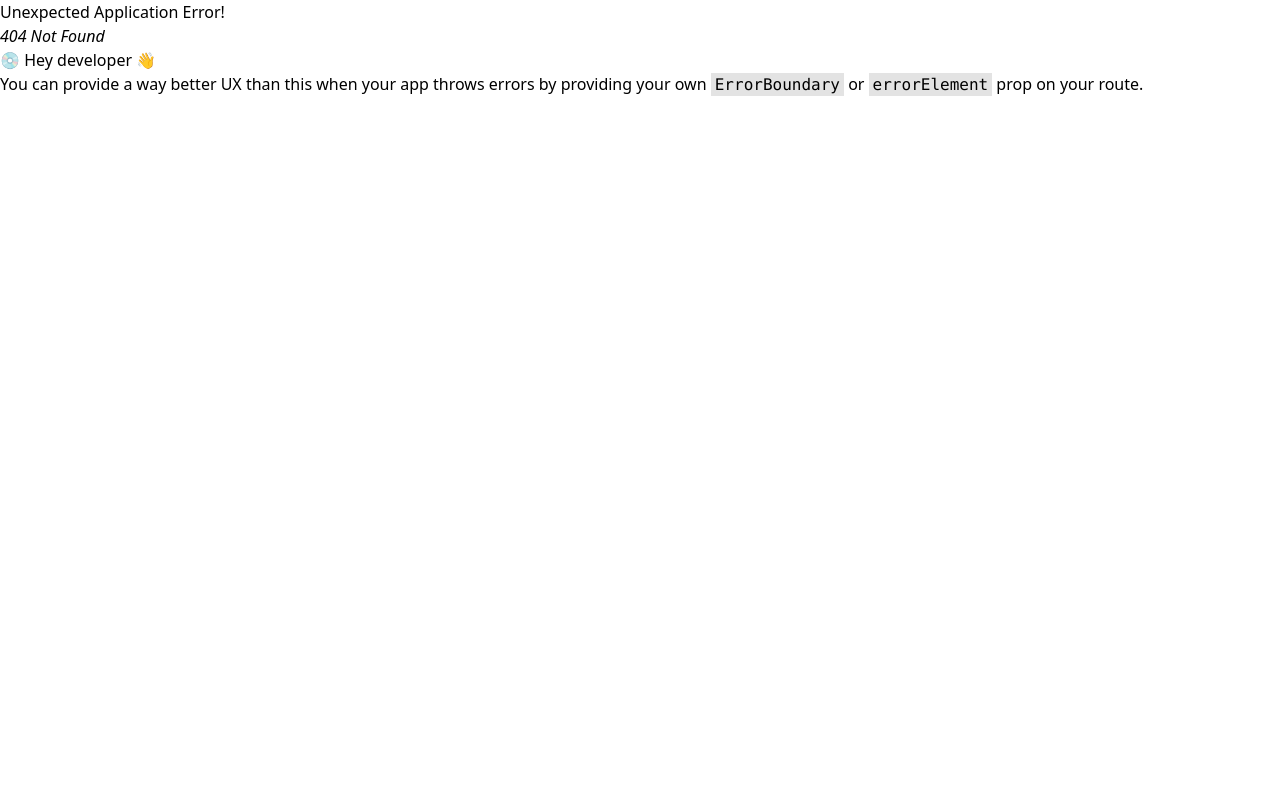
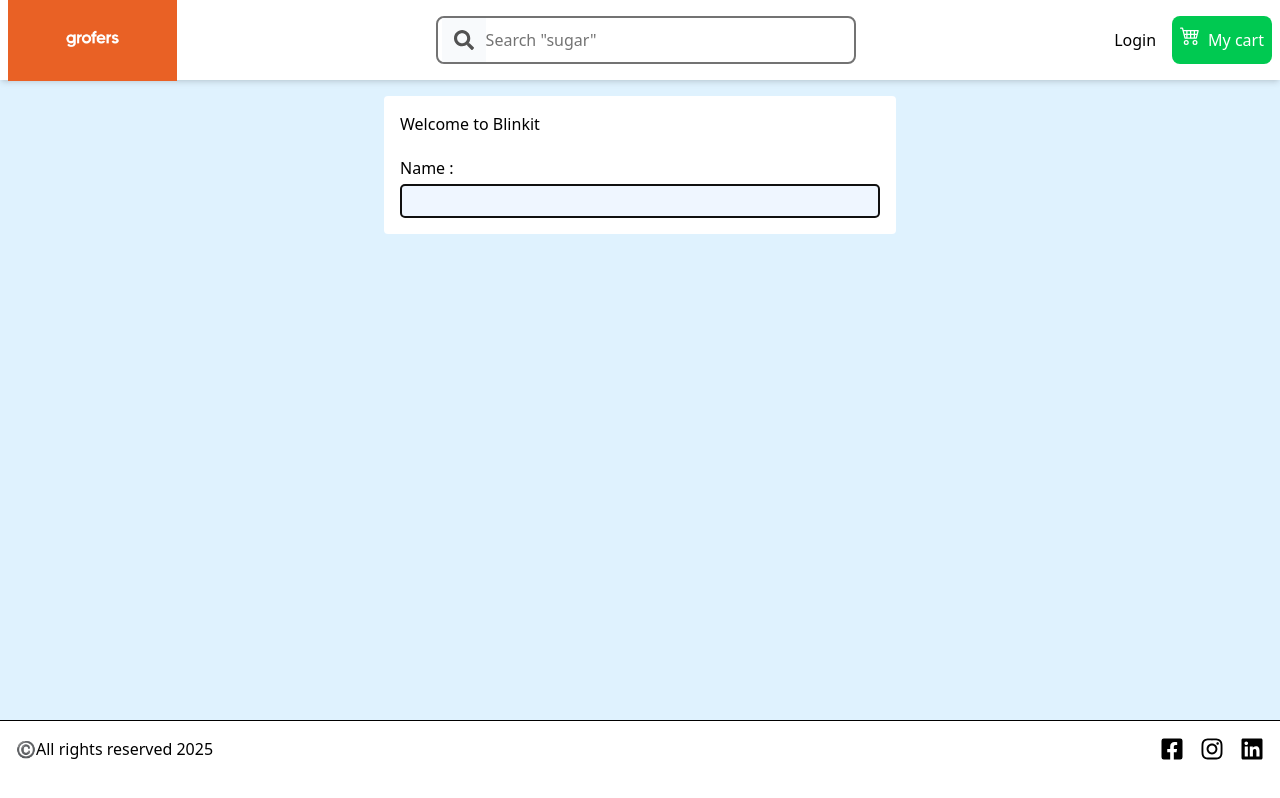
Before and after one commit to Mayur-Bhil/blinkit, a React (Vite) app in the folder client/: page /register in a window 1280 px wide. Before the commit this address had no page. Built offline with nearby package versions, Linux system fonts and the light colour scheme.

Commit message:
made changes in UI conditional rendering

```diff
--- a/client/src/App.jsx
+++ b/client/src/App.jsx
@@ -8,7 +8,7 @@ function App() {
   return (
     <>
     <Header/>
-    <main className='min-h-[80vh]'>
+    <main className='min-h-[80vh] py-[0.1px] bg-sky-100'>
         <Outlet/>
     </main>
     <Footer/>
--- a/client/src/components/Header.jsx
+++ b/client/src/components/Header.jsx
@@ -1,37 +1,78 @@
-import React from 'react'
-import logo1 from "../assets/logo1.png"
-import Search from './Search'
-import { Link } from 'react-router-dom'
+import React from "react";
+import logo1 from "../assets/logo1.png";
+import Search from "./Search";
+import { Link, useLocation } from "react-router-dom";
+import { FaRegUserCircle } from "react-icons/fa";
+import useMobile from "../hooks/useMobile";
+import { BsCart4 } from "react-icons/bs";
+import { useNavigate } from "react-router-dom";
+const Header = () => {
 
-const Header = () => {
+  const [isMobile] = useMobile();
+  const location = useLocation();
+  const isSearchPage = location.pathname === "/search";
+  const navigate = useNavigate();
+  const redireactToLoginpage = () =>{
+        navigate("/login")
+  }
+
   return (
-    <header className='h-20 shadow-md sticky top-0 '>
-        <div className='container mx-auto flex items-center h-full px-2 justify-between'>
+    <header className="h-24 lg:h-20 lg:shadow-md top-0 flex justify-center sticky flex-col gap-1 bg-white">
+      {!(isSearchPage && isMobile) && (
+        <div className="container mx-auto flex items-center px-2 justify-between">
           <div classname="h-full">
-            <Link to={"/"} className='h-full flex justify-center items-center'>
-                <img src={logo1}
+            <Link to={"/"} className="h-full flex justify-center items-center">
+              <img
+                src={logo1}
                 alt="logo"
                 width={169}
                 height={60}
-                className='hidden lg:block'
+                className="hidden lg:block"
               />
-                <img src={logo1}
+              <img
+                src={logo1}
                 alt="logo"
                 width={102}
                 height={60}
-                className='lg:hidden'
+                className="lg:hidden rounded-lg"
               />
             </Link>
           </div>
-        <div>
-            <Search/>
+          <div className="hidden lg:block">
+            <Search />
+          </div>
+          <div className="">
+            {/* Mobile version */}
+            <button className="text-neutral-800 lg:hidden">
+              <FaRegUserCircle size={35} />
+            </button>
+            {/* DeskTop  */}
+                <div className="hidden lg:flex lg:items-center lg:gap-2">
+                    <button onClick={redireactToLoginpage}className="cursor-pointer">Login</button>
+                    <button className="bg-green-500 flex items-center gap-2 px-2 py-3 rounded-lg ml-2 text-white hover:bg-green-800">
+                        {/* add to cart */}
+                        <div className="animate-bounce">
+                            <BsCart4 size={20} />
                         </div>
                         <div>
-            cart
+                            <p>
+                                My cart
+                            </p>
+                            {/* <p>
+                                Total price
+                            </p> */}
+                        </div>
+                    </button>
                 </div>
             </div>
+        </div>
+      )}
+
+      <div className="container mx-auto px-2 lg:hidden">
+        <Search />
+      </div>
     </header>
-  )
-}
+  );
+};
 
-export default Header
+export default Header;
--- a/client/src/components/Search.jsx
+++ b/client/src/components/Search.jsx
@@ -1,10 +1,11 @@
 import React, { useEffect, useState } from 'react'
-import { FaSearch } from 'react-icons/fa'
-import { useLocation, useNavigate } from 'react-router-dom';
+import { FaArrowLeft, FaSearch } from 'react-icons/fa'
+import { Link, useLocation, useNavigate } from 'react-router-dom';
 import { TypeAnimation } from 'react-type-animation';
+import useMobile from '../hooks/useMobile';
 
 const Search = () => {
-
+    const [isMobile] = useMobile();
     const navigate = useNavigate();
     const location = useLocation();
     const [isSearchPage,setisSearchPage] = useState(false);
@@ -19,10 +20,19 @@ const Search = () => {
     }
 
   return (
-    <div className='search w-full border flex items-center p-1 overflow-hidden min-w-[300px] lg:min-w-[420px] h-12 rounded-lg text-neutral-500' >
-        <button className='flex cursor-pointer justify-center items-center h-full p-3 text-neutral-600 bg-slate-50'>
-            <FaSearch  size={20}  />
-        </button>
+    <div className='search w-full flex items-center p-1 overflow-hidden min-w-[300px] lg:min-w-[420px] h-11 lg:h-12 rounded-lg text-neutral-500 border-2 group-focus-visible:border-amber-300' >
+       <div>
+
+                { (isMobile && isSearchPage) ? ( <Link  to={"/"} className="flex cursor-pointer justify-center items-center h-full p-3 text-neutral-600 bg-slate-50 group-focus-within:text-amber-500" >
+                    <FaArrowLeft />
+                </Link>
+            ):(
+                <button className='flex cursor-pointer justify-center items-center h-full p-3 text-neutral-600 bg-slate-50 group-focus-within:text-amber-500'>
+                        <FaSearch  size={20}  />
+                </button>
+            )}
+
+        </div>
         <div className='w-full'>
                 {
                     !isSearchPage? (
@@ -34,8 +44,14 @@ const Search = () => {
                 'Search "bread"', // Deletes 'One' and types 'Two'
                 1000, // Waits 2s
                 'Search "sugar"',
+                2000,
+                'Search "paneer"',
+                2000,
+                'Search "tea"',
                 3000,
-                'Search "paneer"', // Types 'Three' without deleting 'Two'
+                'Search "icecream"',
+                3000,
+                'Search "fanta "', // Types 'Three' without deleting 'Two'
                 () => {
                 console.log('Sequence completed');
                 },
@@ -48,7 +64,7 @@ const Search = () => {
                     ):(
                         // i ws on search page
                         <div className='w-full h-full'>
-                            <input className='bg-transparent w-full h-full outline-none' autoFocus type="text" placeholder='search for atta dal and more' />
+                            <input className='bg-transparent w-full h-full outline-none' autoFocus type="text" placeholder='search for groceries' />
                         </div>
                     )
                 }
--- /dev/null
+++ b/client/src/hooks/useMobile.jsx
@@ -0,0 +1,27 @@
+import React, { useEffect, useState } from 'react'
+
+const useMobile = (breackPoints = 768) => {
+
+    const [isMobile,setisMobile] = useState(window.innerWidth < breackPoints);
+    const handelResize = () =>{
+        const check = window.innerWidth < breackPoints;
+        setisMobile(check)
+    }
+
+    useEffect(()=>{
+        handelResize();
+
+        window.removeEventListener('resize',handelResize);
+
+        return ()=>{
+            window.removeEventListener('resize',handelResize);
+        }
+    },[])
+
+
+  return [isMobile]
+
+
+}
+
+export default useMobile
--- /dev/null
+++ b/client/src/pages/Login.jsx
@@ -0,0 +1,11 @@
+import React from 'react'
+
+const Login = () => {
+  return (
+    <div>
+        Login
+    </div>
+  )
+}
+
+export default Login
--- /dev/null
+++ b/client/src/pages/Register.jsx
@@ -0,0 +1,45 @@
+import React, { useState } from 'react'
+import { data } from 'react-router-dom';
+
+const Register = () => {
+
+    const [data,setData] = useState({
+        name: "",
+        email :"",
+        password:"",
+        confirmpassword:""
+    });
+    const handelChange = (e) =>{
+        const {name,value} = e.target;
+        setData((prev)=>{
+            return {
+                ...prev,
+                [name]:value
+            }
+        })
+
+    }
+  return (
+    <section className="w-full container flex justify-center mx-auto px-2 ">
+            <div className='bg-white my-4 w-full max-w-lg rounded p-4'>
+                    <p>Welcome to Blinkit</p>
+                    <form action="" className='grid gap-2 mt-5'>
+                        <div className='grid gap-1' >
+                            <label htmlFor="name">Name :</label>
+                            <input
+                            id='name'
+                            type="text"
+                            autoFocus
+                            className='bg-blue-50 p-1 border rounded-sm'
+                            value={data.name}
+                            onChange={handelChange}
+                            name='name'
+                            />
+                        </div>
+                    </form>
+            </div>
+    </section>
+  )
+}
+
+export default Register
```
Also changed, not shown: client/src/routes/index.jsx (+8 -0 lines). Lines whose indentation alone changed are shown as unchanged.
